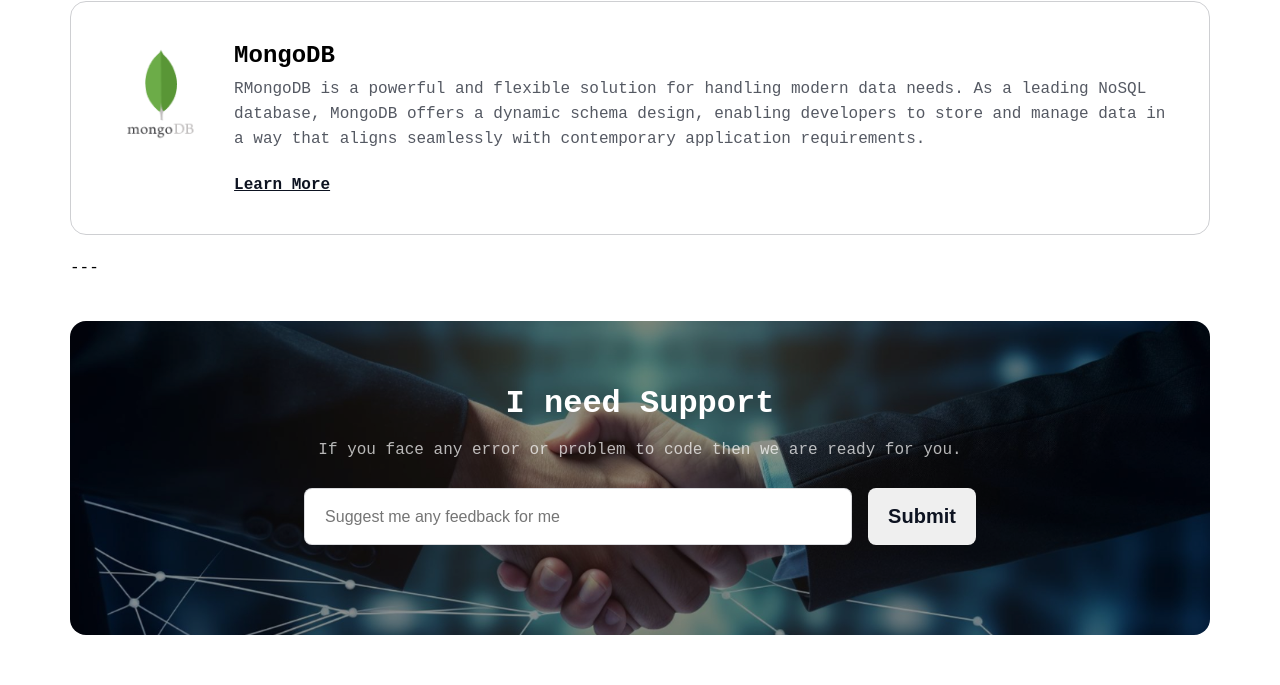
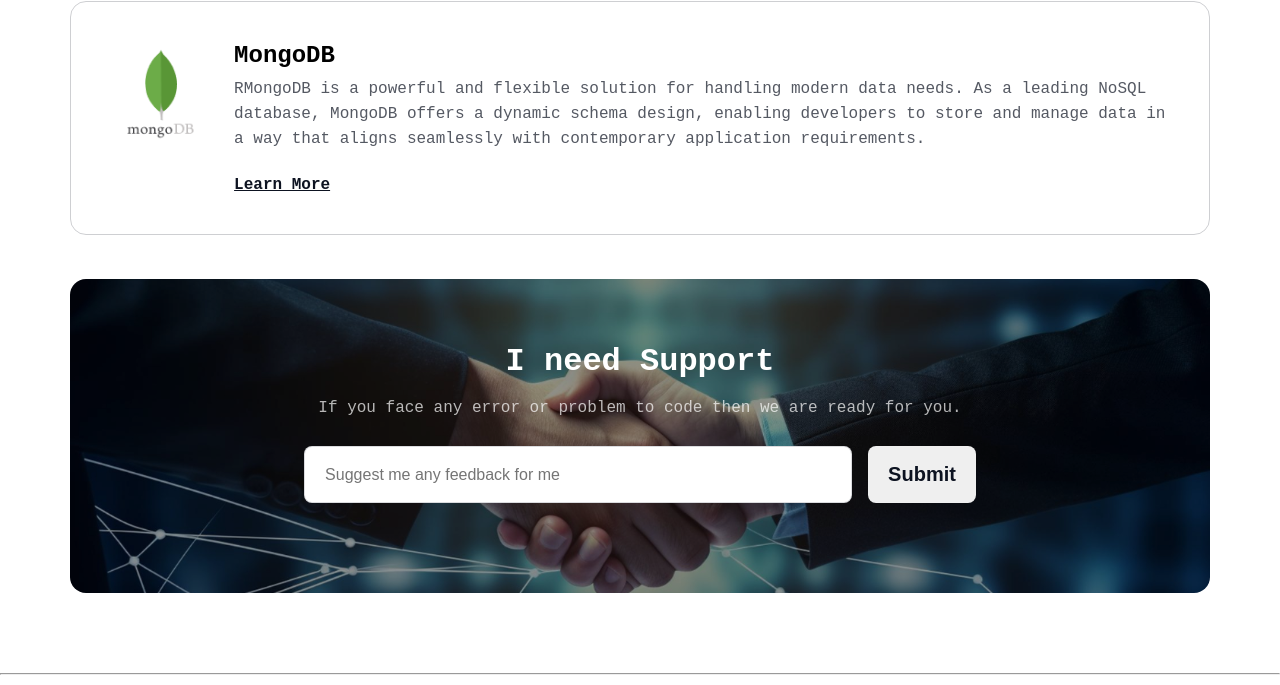
Before and after one commit to NH-Mizan/Challenge-Assignment-01, a plain HTML site: page index.html in a window 1280 px wide. Shown: the part 4473-5158 px from the top of the page. Drawn offline with Linux system fonts and the light colour scheme; a web font is replaced by a local one.

Commit message:
Finished the assignment with my best effot,thank you

```diff
--- a/index.html
+++ b/index.html
@@ -196,7 +196,7 @@
      Support Section Start
      ---------------------------->
      <section>
-        <div class="container">---
+        <div class="container">
             <div class="support-area">
                 <div class="support-inner">
                     <h3>I need Support</h3>
```
